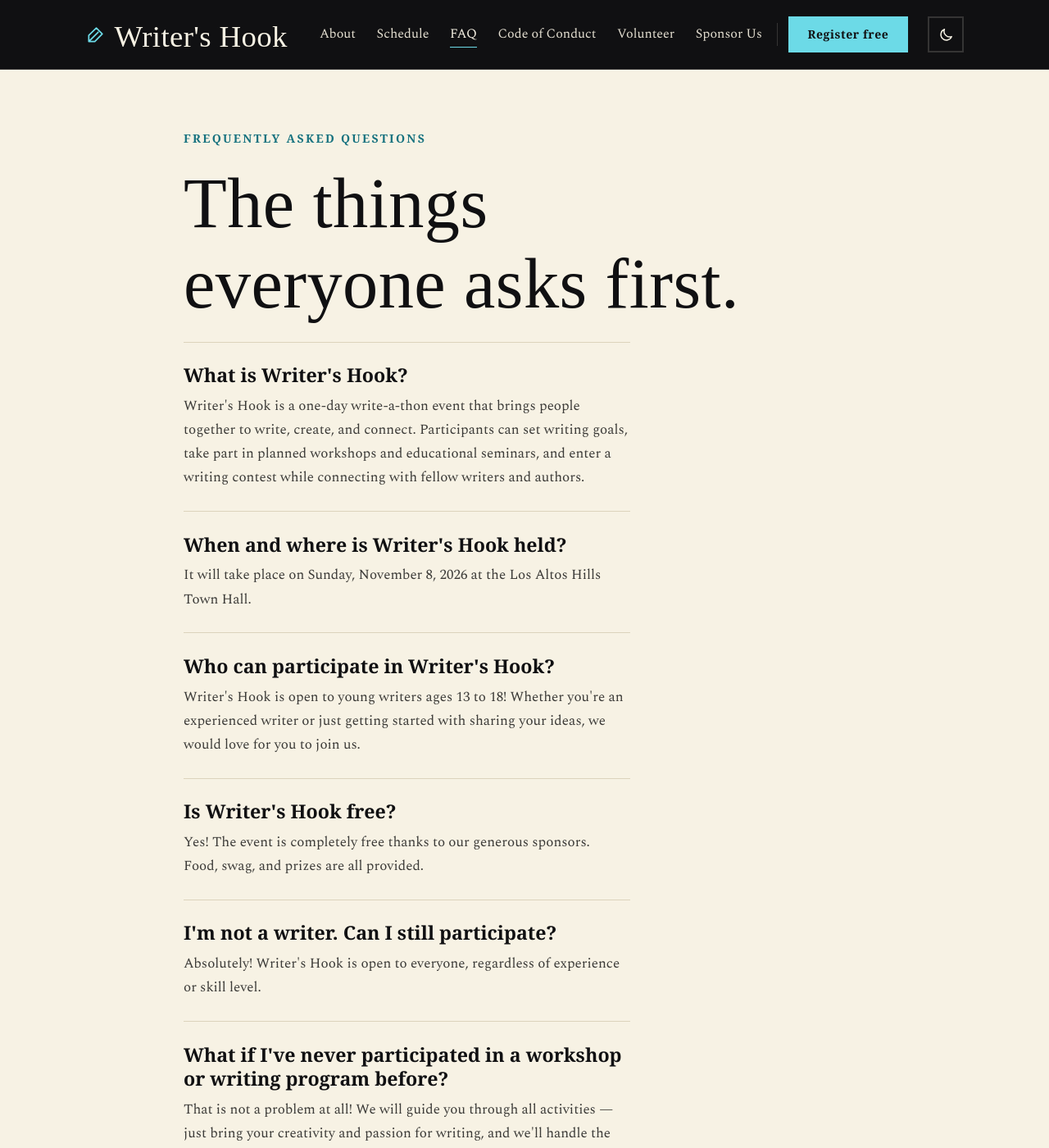
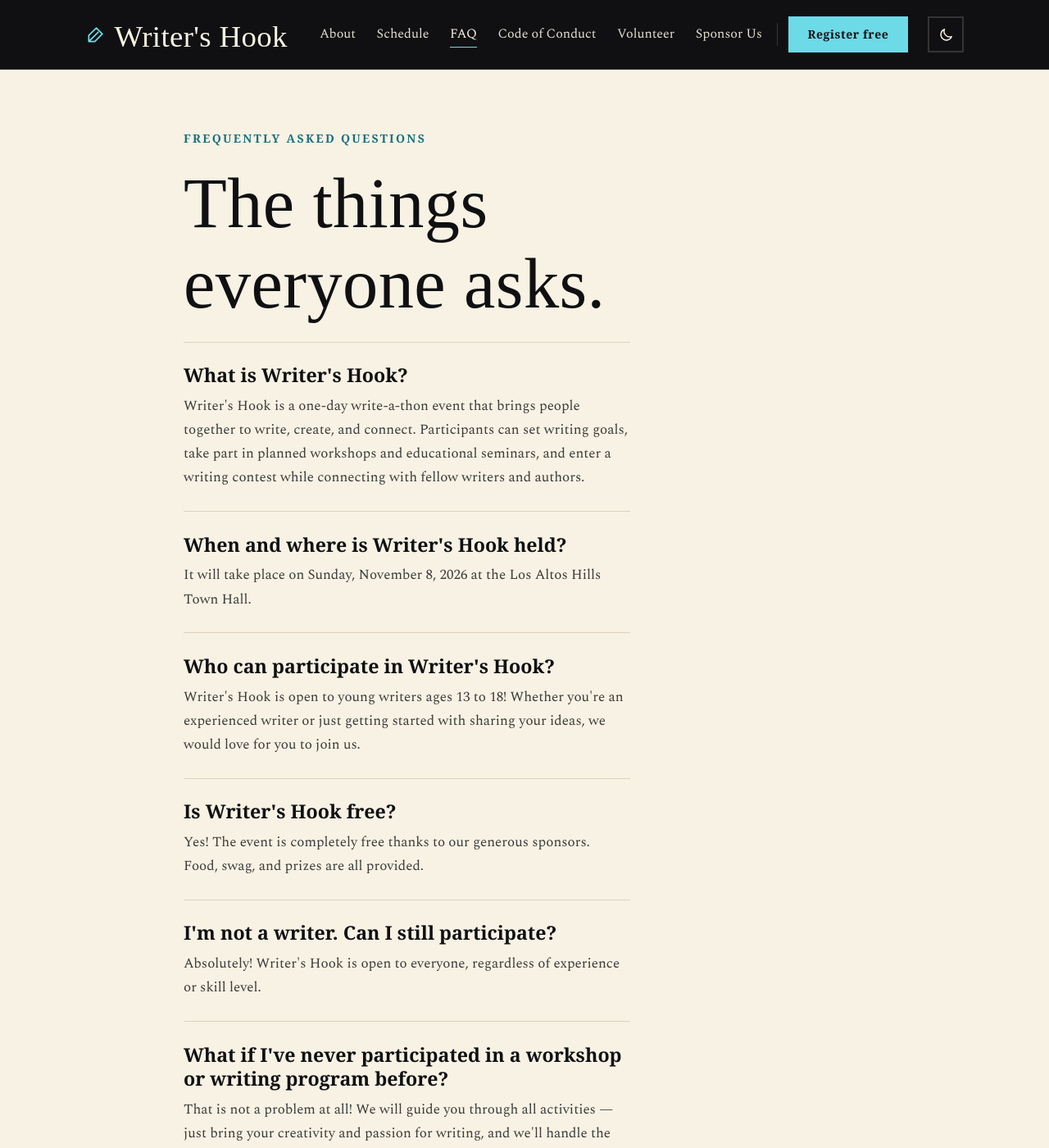
Before and after one commit to Writer-s-Hook/Website, a Jekyll site: the page built from faq.md, in a window 1280 px wide and 1400 px high. Shown: the whole window at 82% size. Built offline with Jekyll 4.4.1, drawn with Linux system fonts in a browser that asks for light colours; some web fonts are replaced.

Commit message:
FAQ headline wording, and match the policy pages' title face
FAQ headline becomes "The things everyone asks." Its eyebrow is back; removing
it was a misreading.

The code of conduct's text is restored exactly as it was - the earlier commit
changed wording, which was not what was asked. The actual difference was
typographic and limited to one thing: .page-policy set the page title in
Quattrocento while every other page uses the Moon Dance display face. Measured
across all six pages, standfirst, h2, body and list type were already
identical. That override is gone.

It applied to the AI policy too, so both policy pages now match the rest of the
site rather than leaving the AI page as the only odd one out.

Co-Authored-By: Claude Opus 5 <noreply@anthropic.com>

```diff
--- a/_sass/components/_page.scss
+++ b/_sass/components/_page.scss
@@ -15,11 +15,9 @@
   padding-bottom: 2.2rem; border-bottom: 1px solid var(--rule);
 }
 
-// Policy pages (code of conduct, AI policy) drop the script display face:
-// it is the hardest type on the site to read, and these are the pages people
-// read when something has gone wrong.
+// Policy pages keep the site's display face for their title, like every other
+// page; only their denser lists are treated differently.
 .page-policy {
-  .page-title { font-family: $subhead; font-weight: 700; letter-spacing: -.01em; line-height: 1.2; }
   .prose li { margin-bottom: .35rem; }
 }
 
--- a/faq.md
+++ b/faq.md
@@ -3,7 +3,7 @@ title: FAQ
 layout: page
 permalink: "/faq/"
 eyebrow: Frequently asked questions
-headline: The things everyone asks first.
+headline: The things everyone asks.
 ---
 
 <dl class="faq">
```
